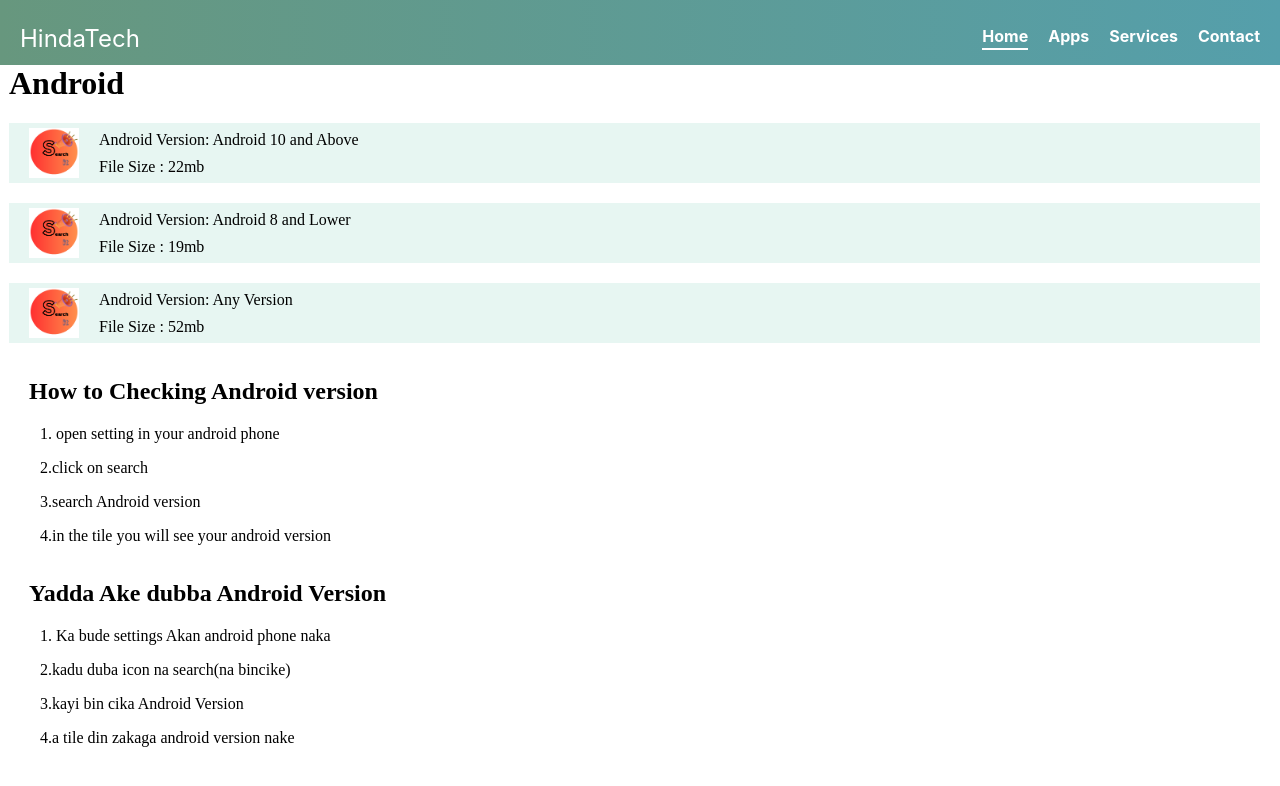
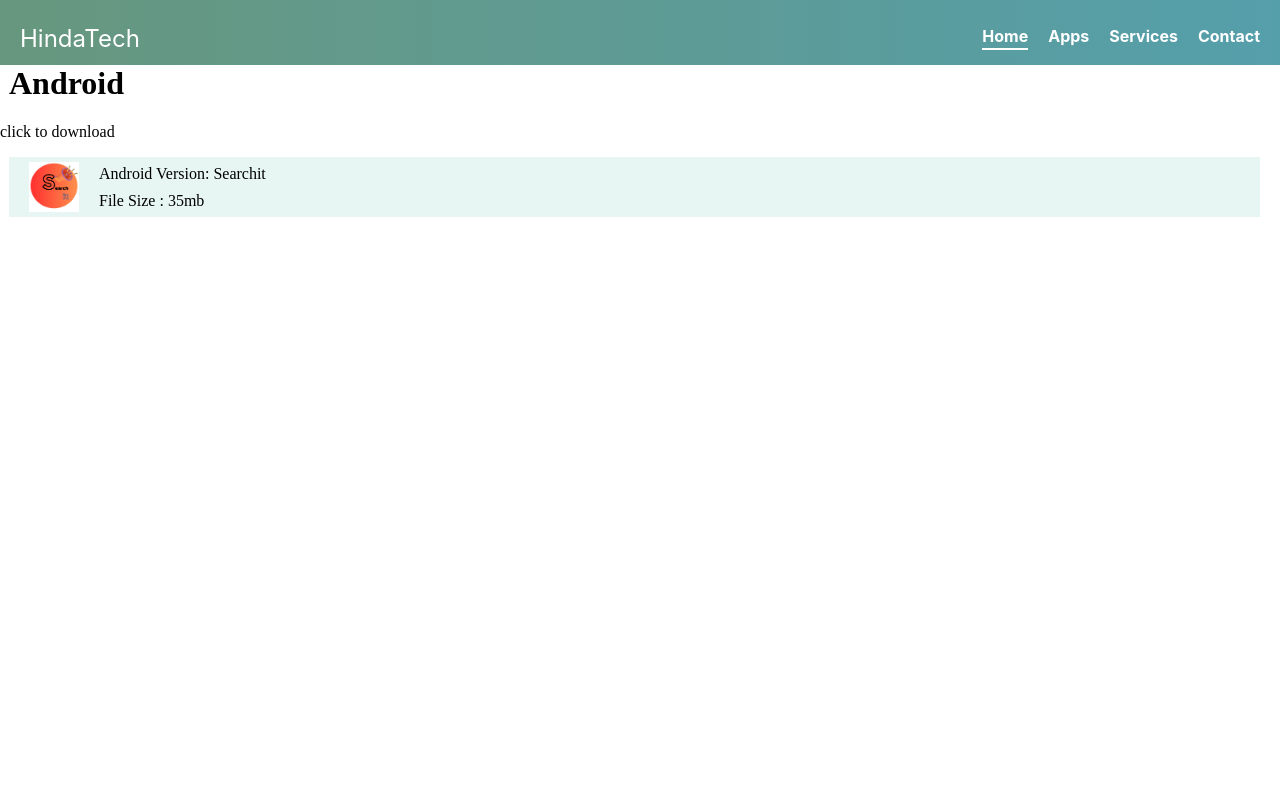
Before and after one commit to Abdulmas01/hindatech-website, a React (Create React App) app: page /download/1 in a window 1280 px wide. Shown: the top 786 px of the page. Built offline with nearby package versions, Linux system fonts and the light colour scheme.

Commit message:
added app download link

```diff
--- a/src/pages/DownloadPage.jsx
+++ b/src/pages/DownloadPage.jsx
@@ -10,19 +10,9 @@ const DownloadPage = () => {
   // }, [params.app])
   const downloadLinks = [
     {
-      androidVersion: "Android 10 and Above",
-      downloadLink: "http://h.com",
-      fileSize: "22mb"
-    },
-    {
-      androidVersion: "Android 8 and Lower",
-      downloadLink: "",
-      fileSize: "19mb"
-    },
-    {
-      androidVersion: "Any Version",
-      downloadLink: "",
-      fileSize: "52mb"
+      androidVersion: "Searchit",
+      downloadLink: "https://drive.google.com/file/d/1DTrctWDw-rMdfVOmAK0clp72v5YyC86P/view?usp=drive_link",
+      fileSize: "35mb"
     },
 
   ]
@@ -30,23 +20,10 @@ const DownloadPage = () => {
   return (
     <>
       <h1>Android</h1>
+      <p>click to download</p>
       {downloadLinks.map((value, index) => {
         return <DownloadContainer key={index} dowloadlink={value.downloadLink} name={value.androidVersion} image={searchit} filesize={value.fileSize} />
       })}
-      <section className='english buitify'>
-        <h1>How to Checking Android version</h1>
-        <p>1. open setting in your android phone</p>
-        <p>2.click on search</p>
-        <p>3.search Android version</p>
-        <p>4.in the tile you will see your android version</p>
-      </section>
-      <section className='hausa buitify'>
-        <h1>Yadda Ake dubba Android Version</h1>
-        <p>1. Ka bude settings Akan android phone naka</p>
-        <p>2.kadu duba icon na search(na bincike)</p>
-        <p>3.kayi bin cika Android Version</p>
-        <p>4.a tile din zakaga android version nake</p>
-      </section>
     </>
 
   )
```
Also changed, not shown: 1 other file (tests, documents, lock files or other folders).
